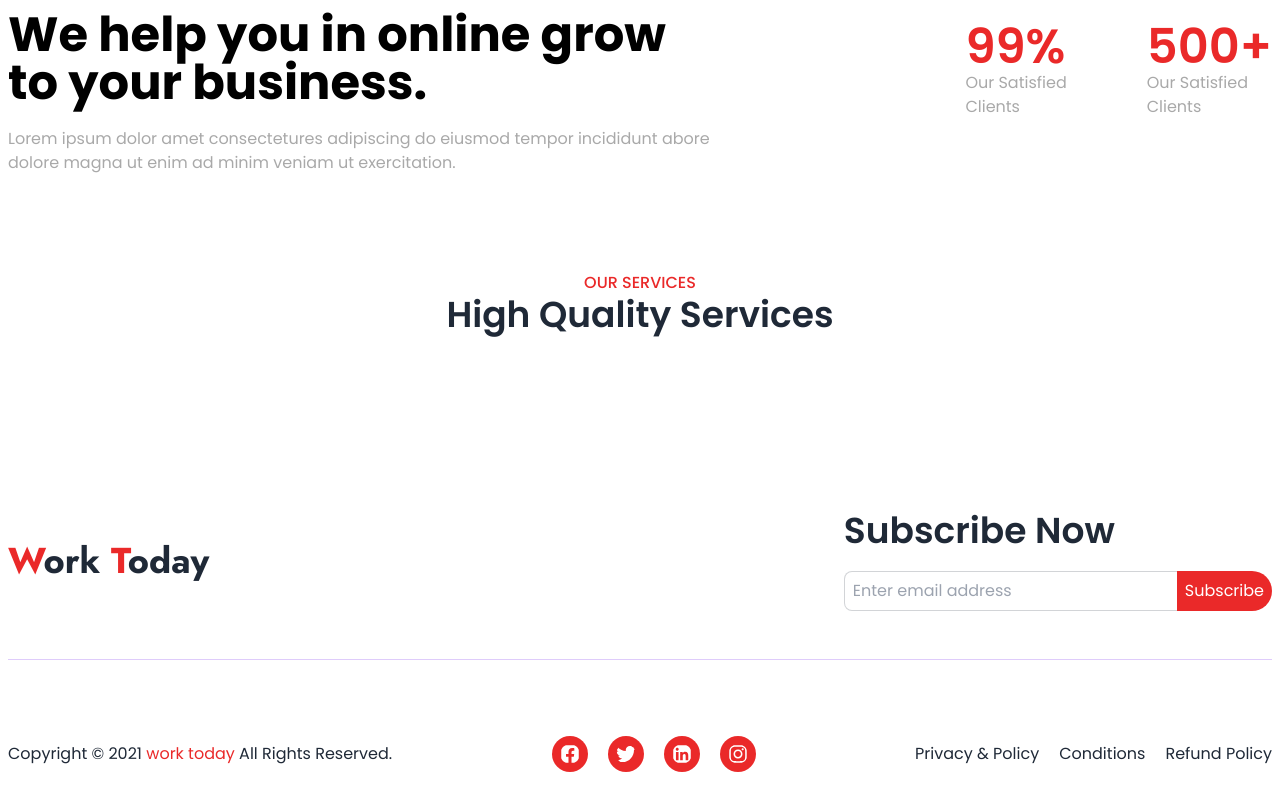
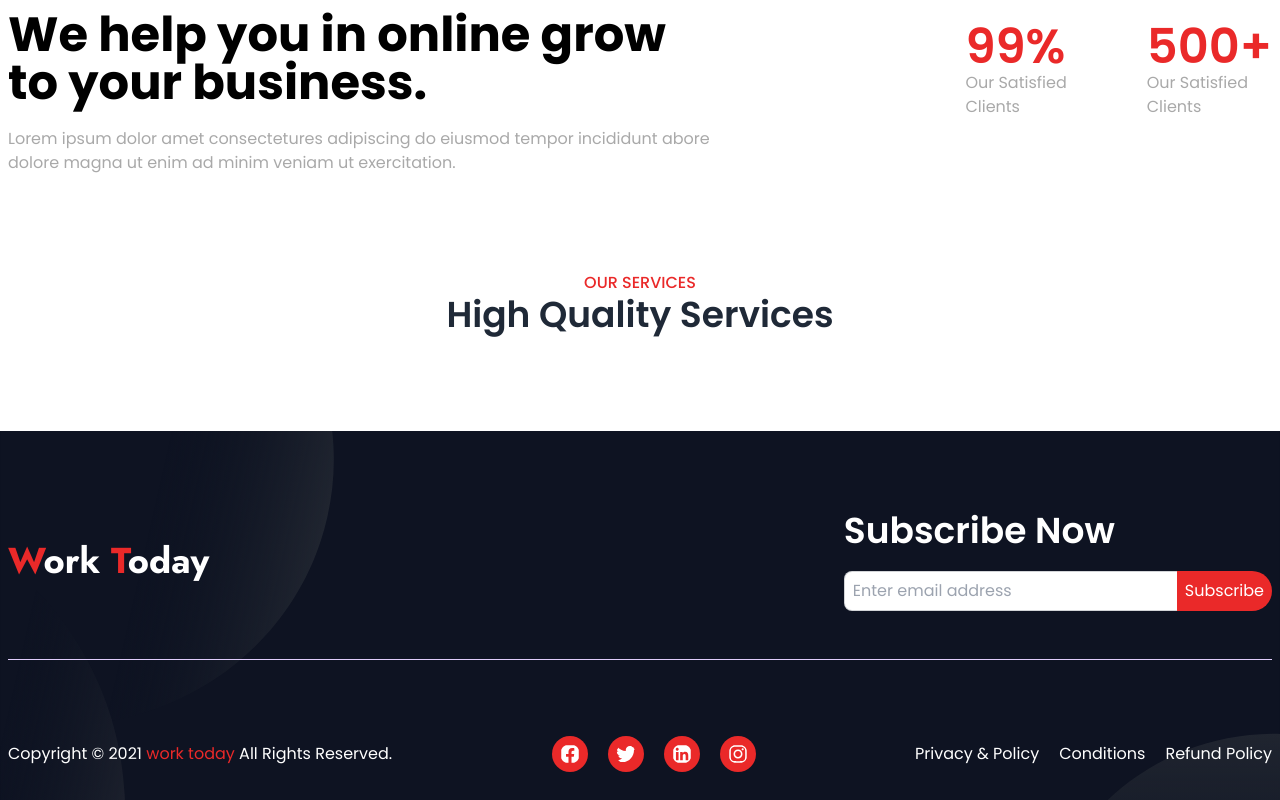
Before and after one commit to peuldev/work-today-client, a React (Vite) app: page / in a window 1280 px wide. Shown: the part 985-1785 px from the top of the page. Built offline with nearby package versions, Linux system fonts and the light colour scheme.

Commit message:
update footer

```diff
--- a/src/Pages/Shared/Footer/Footer.jsx
+++ b/src/Pages/Shared/Footer/Footer.jsx
@@ -5,11 +5,19 @@ import {
   FaInstagram,
 } from "react-icons/fa";
 import { Link } from "react-router-dom";
+import footerBg from "../../../assets/footer/footer-bg-shape.svg";
 
 const Footer = () => {
   return (
-    <div className="px-2">
-      <div className="max-w-screen-xl mx-auto pt-20">
+    <div
+      className="px-2"
+      style={{
+        backgroundImage: `url(${footerBg})`,
+        backgroundRepeat: "no-repeat",
+        backgroundSize: "cover",
+      }}
+    >
+      <div className="max-w-screen-xl mx-auto pt-20 text-white cursor-default">
         <div className="lg:flex md:flex items-center justify-between lg:text-left text-center">
           {/* logo  */}
           <div>
@@ -26,10 +34,10 @@ const Footer = () => {
             <div className="flex justify-center">
               <div className="join">
                 <input
-                  className="px-2 border input-bordered join-item"
+                  className="px-2 border input-bordered join-item text-black"
                   placeholder="Enter email address"
                 />
-                <p className="py-2 px-2 join-item rounded-full bg-red text-white">
+                <p className="py-2 px-2 join-item rounded-full bg-red text-white hover:bg-grey cursor-pointer  hover:text-red">
                   Subscribe
                 </p>
               </div>
@@ -48,7 +56,7 @@ const Footer = () => {
             All Rights Reserved.
           </p>
           {/* icon  */}
-          <div className="lg:flex md:flex lg:gap-5  gap-2 items-center text-4xl my-5">
+          <div className="lg:flex md:flex lg:gap-5  gap-2 items-center text-4xl my-5 cursor-pointer ">
             <FaFacebookSquare className="my-2 text-white p-2 rounded-full hover:bg-white hover:text-red bg-red" />
 
             <FaTwitter className="my-2 text-white p-2 rounded-full hover:bg-white hover:text-red bg-red" />
```
Also changed, not shown: src/assets/footer/footer-bg-shape.svg (added).
